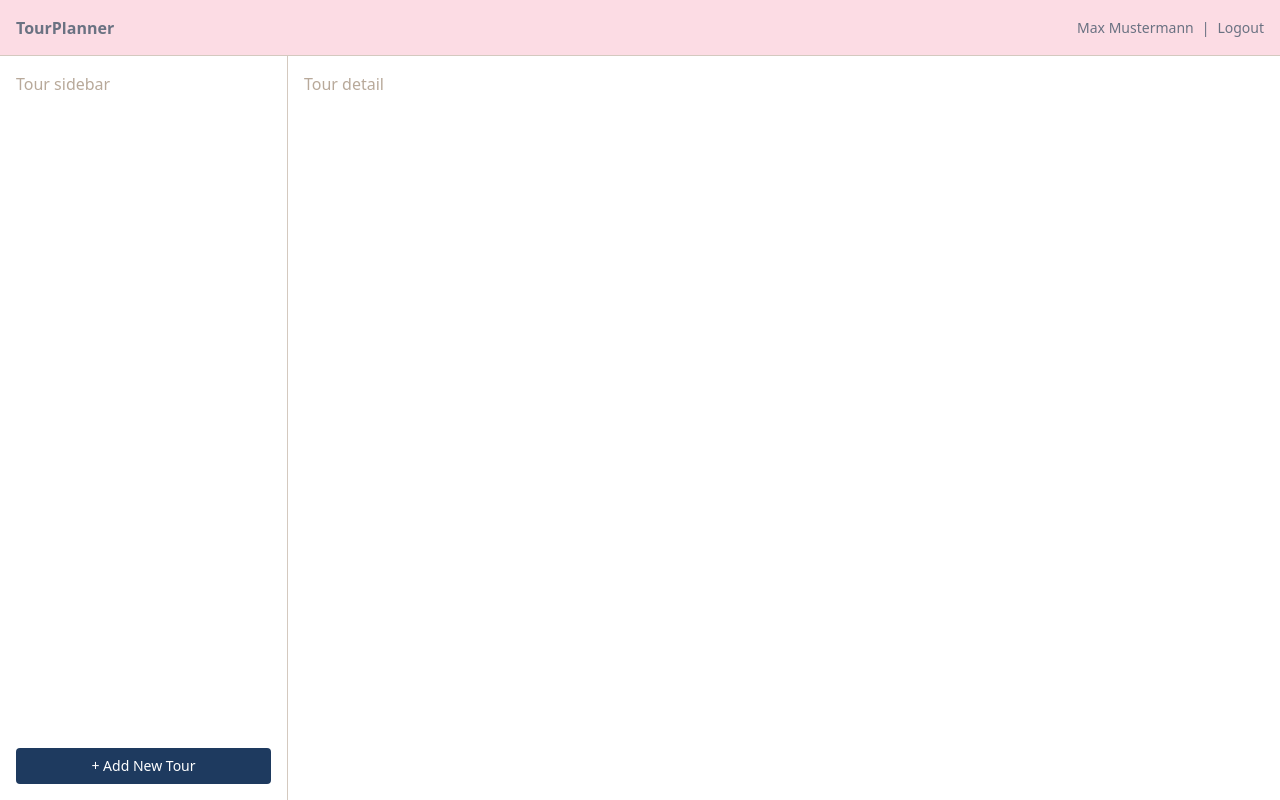
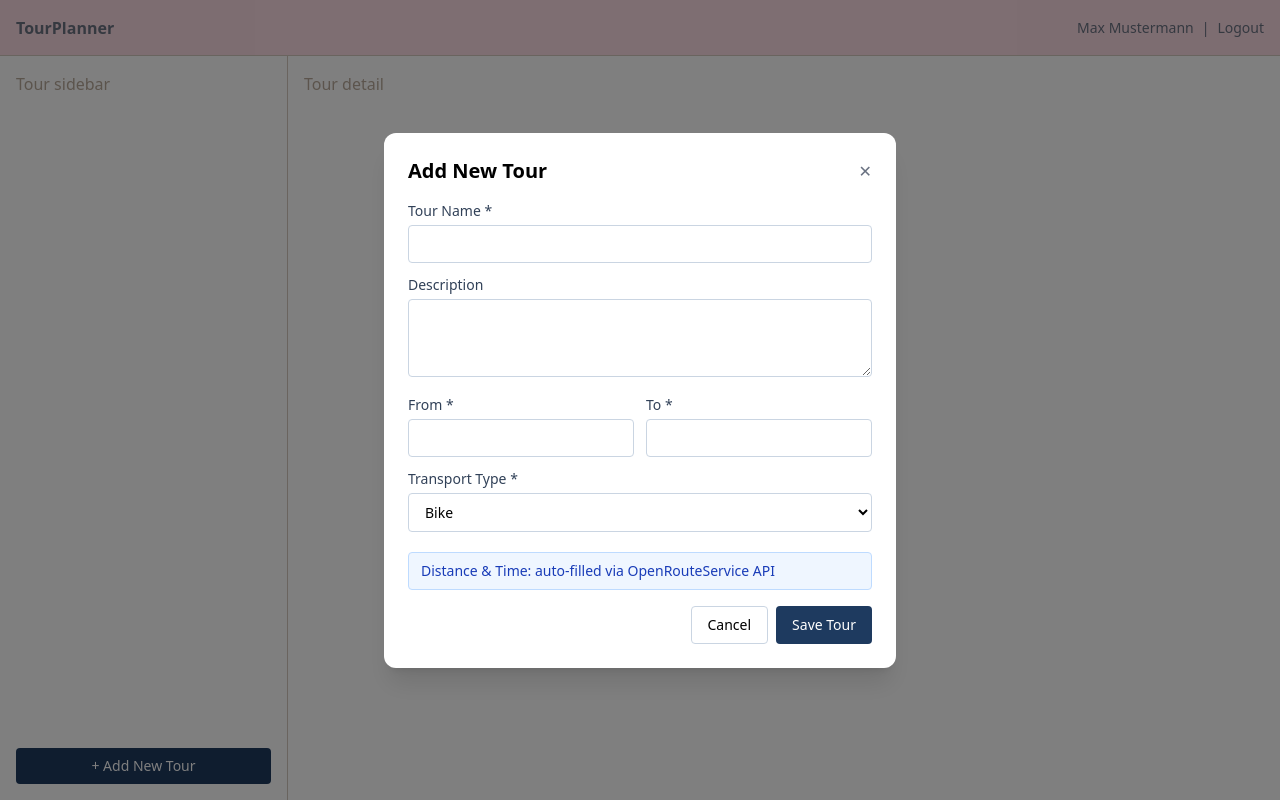
Before and after one commit to FHTW-SWEN/tourplanner-FE, an Angular app: page / in a window 1280 px wide. Both pictures are taken after a click on the button "+ Add New Tour". Built offline with nearby package versions, Linux system fonts and the light colour scheme.

Commit message:
added the pup up window for tour add

```diff
--- /dev/null
+++ b/src/app/features/tours/add-tour-modal/add-tour-modal.html
@@ -0,0 +1,83 @@
+<div *ngIf="isOpen" class="fixed inset-0 z-50 flex items-center justify-center bg-black/50 p-4" (click)="closeModal()">
+  <div class="w-full max-w-lg rounded-xl bg-white p-6 shadow-xl" (click)="$event.stopPropagation()">
+    <div class="mb-4 flex items-center justify-between">
+      <h2 class="text-xl font-semibold">Add New Tour</h2>
+      <button class="text-gray-500 hover:text-gray-700" (click)="closeModal()" type="button">✕</button>
+    </div>
+
+    <form #addTourForm="ngForm" (ngSubmit)="submitTour(addTourForm)">
+      <div class="mb-3">
+        <label class="block text-sm font-medium text-slate-700">Tour Name *</label>
+        <input
+          class="mt-1 w-full rounded border border-slate-300 px-3 py-2 text-sm"
+          name="name"
+          [(ngModel)]="newTour.name"
+          required
+        />
+      </div>
+
+      <div class="mb-3">
+        <label class="block text-sm font-medium text-slate-700">Description</label>
+        <textarea
+          class="mt-1 w-full rounded border border-slate-300 px-3 py-2 text-sm"
+          name="description"
+          [(ngModel)]="newTour.description"
+          rows="3"
+        ></textarea>
+      </div>
+
+      <div class="mb-3 grid grid-cols-2 gap-3">
+        <div>
+          <label class="block text-sm font-medium text-slate-700">From *</label>
+          <input
+            class="mt-1 w-full rounded border border-slate-300 px-3 py-2 text-sm"
+            name="from"
+            [(ngModel)]="newTour.from"
+            required
+          />
+        </div>
+        <div>
+          <label class="block text-sm font-medium text-slate-700">To *</label>
+          <input
+            class="mt-1 w-full rounded border border-slate-300 px-3 py-2 text-sm"
+            name="to"
+            [(ngModel)]="newTour.to"
+            required
+          />
+        </div>
+      </div>
+
+      <div class="mb-5">
+        <label class="block text-sm font-medium text-slate-700">Transport Type *</label>
+        <select
+          class="mt-1 w-full rounded border border-slate-300 px-3 py-2 text-sm"
+          name="transport"
+          [(ngModel)]="newTour.transport"
+          required
+        >
+          <option>Bike</option>
+          <option>Car</option>
+          <option>Walk</option>
+          <option>Public Transport</option>
+        </select>
+      </div>
+
+      <div class="mb-4 rounded border border-blue-200 bg-blue-50 px-3 py-2 text-sm text-blue-800">
+        Distance & Time: auto-filled via OpenRouteService API
+      </div>
+
+      <div class="flex justify-end gap-2">
+        <button type="button" class="rounded border border-slate-300 px-4 py-2 text-sm" (click)="closeModal()">
+          Cancel
+        </button>
+        <button
+          type="submit"
+          class="rounded bg-[#1e3a5f] px-4 py-2 text-sm font-medium text-white hover:bg-[#16304f]"
+          [disabled]="!addTourForm.valid"
+        >
+          Save Tour
+        </button>
+      </div>
+    </form>
+  </div>
+</div>
--- /dev/null
+++ b/src/app/features/tours/add-tour-modal/add-tour-modal.ts
@@ -0,0 +1,56 @@
+import { Component, EventEmitter, Input, Output } from '@angular/core';
+import { CommonModule } from '@angular/common';
+import { FormsModule, NgForm } from '@angular/forms';
+
+export interface NewTourPayload {
+  name: string;
+  description: string;
+  from: string;
+  to: string;
+  transport: string;
+}
+
+@Component({
+  selector: 'app-add-tour-modal',
+  standalone: true,
+  imports: [CommonModule, FormsModule],
+  templateUrl: './add-tour-modal.html',
+})
+export class AddTourModal {
+  @Input() isOpen = false;
+  @Output() close = new EventEmitter<void>();
+  @Output() save = new EventEmitter<NewTourPayload>();
+
+  newTour: NewTourPayload = {
+    name: '',
+    description: '',
+    from: '',
+    to: '',
+    transport: 'Bike',
+  };
+
+  closeModal(): void {
+    this.isOpen = false;
+    this.close.emit();
+    this.resetForm();
+  }
+
+  resetForm(): void {
+    this.newTour = {
+      name: '',
+      description: '',
+      from: '',
+      to: '',
+      transport: 'Bike',
+    };
+  }
+
+  submitTour(form: NgForm): void {
+    if (!form.valid) {
+      return;
+    }
+
+    this.save.emit({ ...this.newTour });
+    this.closeModal();
+  }
+}
--- a/src/app/features/tours/tour-sidebar/tour-sidebar.html
+++ b/src/app/features/tours/tour-sidebar/tour-sidebar.html
@@ -1,6 +1,15 @@
 <aside class="flex min-h-0 w-72 flex-1 flex-col border-r border-secondary-light p-4">
     <div class="text-secondary">Tour sidebar</div>
-    <button class="mt-auto w-full rounded bg-[#1e3a5f] px-4 py-2 text-sm font-medium text-white hover:bg-[#16304f]">
-        + Add New Tour
-      </button>
+    <button
+      class="mt-auto w-full rounded bg-[#1e3a5f] px-4 py-2 text-sm font-medium text-white hover:bg-[#16304f]"
+      (click)="openAddTourModal()"
+    >
+      + Add New Tour
+    </button>
+
+    <app-add-tour-modal
+      [isOpen]="isModalOpen"
+      (close)="closeAddTourModal()"
+      (save)="handleSaveTour($event)"
+    ></app-add-tour-modal>
 </aside>
--- a/src/app/features/tours/tour-sidebar/tour-sidebar.ts
+++ b/src/app/features/tours/tour-sidebar/tour-sidebar.ts
@@ -1,9 +1,26 @@
 import { Component } from '@angular/core';
+import { AddTourModal, NewTourPayload } from '../add-tour-modal/add-tour-modal';
 
 @Component({
   selector: 'app-tour-sidebar',
   standalone: true,
+  imports: [AddTourModal],
   host: { class: 'flex h-full shrink-0 flex-col' },
-  templateUrl: "./tour-sidebar.html",
+  templateUrl: './tour-sidebar.html',
 })
-export class TourSidebar {}
+export class TourSidebar {
+  isModalOpen = false;
+
+  openAddTourModal(): void {
+    this.isModalOpen = true;
+  }
+
+  closeAddTourModal(): void {
+    this.isModalOpen = false;
+  }
+
+  handleSaveTour(tour: NewTourPayload): void {
+    console.log('saved tour', tour);
+    // TODO: hier One-way Data-Fluss implementieren (z.B. Service) statt console.log
+  }
+}
```
